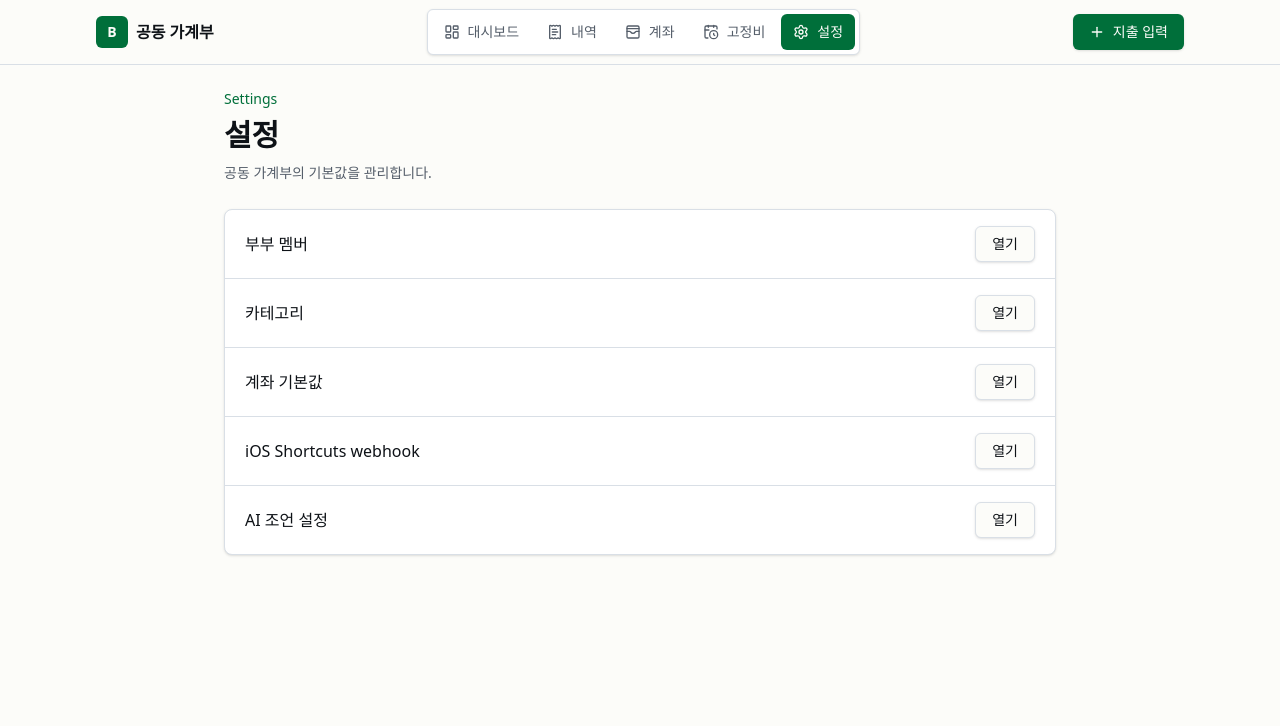
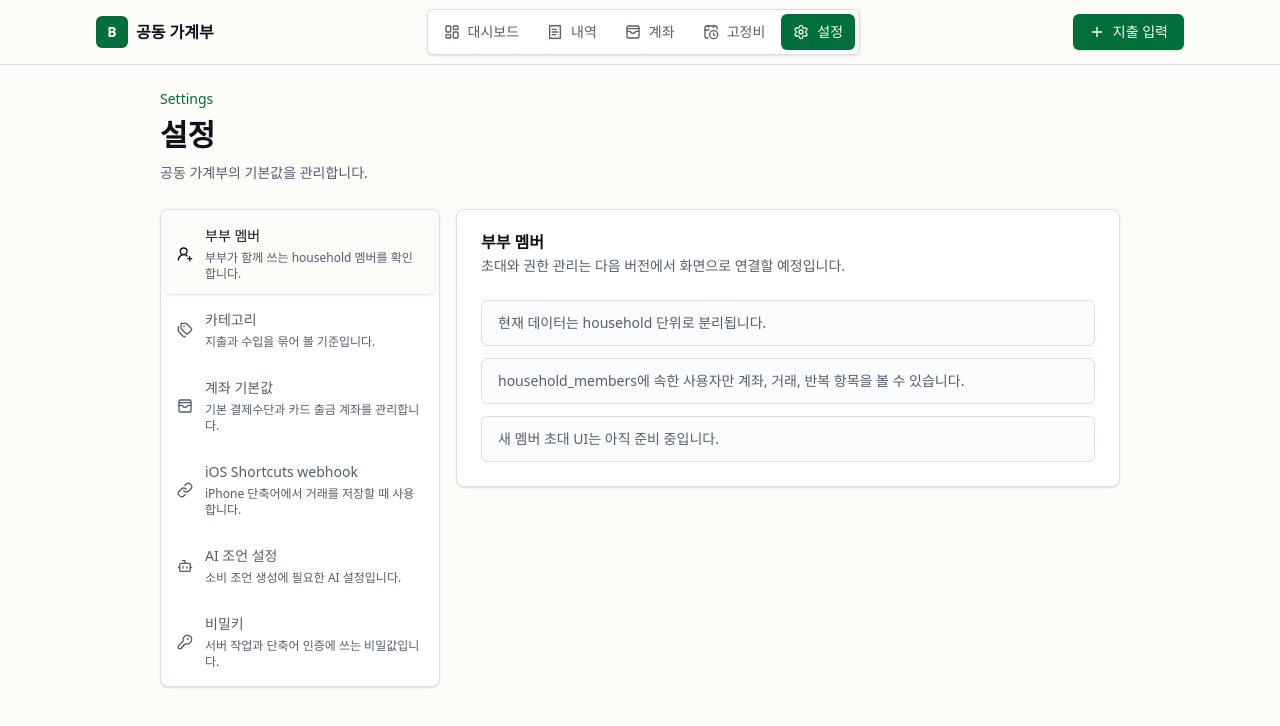
Before and after one commit to Incheol-217/couple-ledger, a Next.js app: page /settings in a window 1280 px wide. Shown: the top 726 px of the page. Built offline with nearby package versions, Linux system fonts and the light colour scheme.

Commit message:
Fix settings tabs

```diff
--- a/src/app/settings/page.tsx
+++ b/src/app/settings/page.tsx
@@ -1,36 +1,16 @@
 import { PageHeader } from "@/components/page-header";
-import { Button } from "@/components/ui/button";
-
-const settings = [
-  "부부 멤버",
-  "카테고리",
-  "계좌 기본값",
-  "iOS Shortcuts webhook",
-  "AI 조언 설정",
-];
+import { SettingsClient } from "./settings-client";
 
 export default function SettingsPage() {
   return (
-    <div className="mx-auto flex w-full max-w-4xl flex-col gap-6 px-4 py-6 sm:px-6 lg:px-8">
+    <div className="mx-auto flex w-full max-w-5xl flex-col gap-6 px-4 py-6 sm:px-6 lg:px-8">
       <PageHeader
         eyebrow="Settings"
         title="설정"
         description="공동 가계부의 기본값을 관리합니다."
       />
 
-      <section className="overflow-hidden rounded-lg border bg-card shadow-sm">
-        {settings.map((item) => (
-          <div
-            className="flex items-center justify-between gap-4 border-b px-5 py-4 last:border-b-0"
-            key={item}
-          >
-            <span className="font-medium">{item}</span>
-            <Button type="button" variant="outline">
-              열기
-            </Button>
-          </div>
-        ))}
-      </section>
+      <SettingsClient />
     </div>
   );
 }
--- /dev/null
+++ b/src/app/settings/settings-client.tsx
@@ -0,0 +1,238 @@
+"use client";
+
+import {
+  Bot,
+  KeyRound,
+  LinkIcon,
+  Tags,
+  UserRoundPlus,
+  WalletCards,
+} from "lucide-react";
+import Link from "next/link";
+import type * as React from "react";
+import { Badge } from "@/components/ui/badge";
+import { Button } from "@/components/ui/button";
+import {
+  Card,
+  CardContent,
+  CardDescription,
+  CardHeader,
+  CardTitle,
+} from "@/components/ui/card";
+import {
+  Tabs,
+  TabsContent,
+  TabsList,
+  TabsTrigger,
+} from "@/components/ui/tabs";
+
+const settingsTabs = [
+  {
+    description: "부부가 함께 쓰는 household 멤버를 확인합니다.",
+    icon: UserRoundPlus,
+    label: "부부 멤버",
+    value: "members",
+  },
+  {
+    description: "지출과 수입을 묶어 볼 기준입니다.",
+    icon: Tags,
+    label: "카테고리",
+    value: "categories",
+  },
+  {
+    description: "기본 결제수단과 카드 출금 계좌를 관리합니다.",
+    icon: WalletCards,
+    label: "계좌 기본값",
+    value: "accounts",
+  },
+  {
+    description: "iPhone 단축어에서 거래를 저장할 때 사용합니다.",
+    icon: LinkIcon,
+    label: "iOS Shortcuts webhook",
+    value: "shortcuts",
+  },
+  {
+    description: "소비 조언 생성에 필요한 AI 설정입니다.",
+    icon: Bot,
+    label: "AI 조언 설정",
+    value: "ai",
+  },
+  {
+    description: "서버 작업과 단축어 인증에 쓰는 비밀값입니다.",
+    icon: KeyRound,
+    label: "비밀키",
+    value: "secrets",
+  },
+] as const;
+
+function SettingPanel({
+  action,
+  children,
+  description,
+  title,
+}: {
+  action?: React.ReactNode;
+  children: React.ReactNode;
+  description: string;
+  title: string;
+}) {
+  return (
+    <Card>
+      <CardHeader className="gap-3 sm:flex-row sm:items-start sm:justify-between">
+        <div className="space-y-1.5">
+          <CardTitle>{title}</CardTitle>
+          <CardDescription>{description}</CardDescription>
+        </div>
+        {action ? <div className="shrink-0">{action}</div> : null}
+      </CardHeader>
+      <CardContent>{children}</CardContent>
+    </Card>
+  );
+}
+
+function InfoList({ items }: { items: string[] }) {
+  return (
+    <ul className="grid gap-3 text-sm text-muted-foreground">
+      {items.map((item) => (
+        <li className="rounded-md border bg-muted/20 px-4 py-3" key={item}>
+          {item}
+        </li>
+      ))}
+    </ul>
+  );
+}
+
+export function SettingsClient() {
+  return (
+    <Tabs
+      className="grid gap-4 lg:grid-cols-[280px_1fr]"
+      defaultValue="members"
+    >
+      <TabsList className="h-auto w-full flex-col items-stretch gap-1 rounded-lg border bg-card p-1 text-left shadow-sm">
+        {settingsTabs.map((item) => {
+          const Icon = item.icon;
+
+          return (
+            <TabsTrigger
+              className="h-auto w-full justify-start gap-3 rounded-md px-3 py-3 text-left"
+              key={item.value}
+              value={item.value}
+            >
+              <Icon className="size-4 shrink-0" aria-hidden="true" />
+              <span className="min-w-0">
+                <span className="block font-medium">{item.label}</span>
+                <span className="mt-1 block whitespace-normal text-xs font-normal text-muted-foreground">
+                  {item.description}
+                </span>
+              </span>
+            </TabsTrigger>
+          );
+        })}
+      </TabsList>
+
+      <TabsContent value="members">
+        <SettingPanel
+          description="초대와 권한 관리는 다음 버전에서 화면으로 연결할 예정입니다."
+          title="부부 멤버"
+        >
+          <InfoList
+            items={[
+              "현재 데이터는 household 단위로 분리됩니다.",
+              "household_members에 속한 사용자만 계좌, 거래, 반복 항목을 볼 수 있습니다.",
+              "새 멤버 초대 UI는 아직 준비 중입니다.",
+            ]}
+          />
+        </SettingPanel>
+      </TabsContent>
+
+      <TabsContent value="categories">
+        <SettingPanel
+          description="모바일 입력과 대시보드 차트에서 함께 사용됩니다."
+          title="카테고리"
+        >
+          <InfoList
+            items={[
+              "모바일 입력이나 Shortcuts webhook에서 새 카테고리를 만들 수 있습니다.",
+              "같은 household 안에서 같은 타입과 이름의 카테고리는 중복 생성되지 않습니다.",
+              "전용 카테고리 관리 화면은 다음 단계에서 추가하면 됩니다.",
+            ]}
+          />
+        </SettingPanel>
+      </TabsContent>
+
+      <TabsContent value="accounts">
+        <SettingPanel
+          action={
+            <Button asChild variant="outline">
+              <Link href="/accounts">
+                <WalletCards className="size-4" aria-hidden="true" />
+                계좌 관리
+              </Link>
+            </Button>
+          }
+          description="카드의 기본 출금 계좌와 표시 순서를 관리합니다."
+          title="계좌 기본값"
+        >
+          <InfoList
+            items={[
+              "계좌와 결제수단은 /accounts 화면에서 추가하고 수정합니다.",
+              "카드 계좌는 기본 출금 계좌를 선택할 수 있습니다.",
+              "비활성화한 계좌는 새 거래 입력 목록에서 제외됩니다.",
+            ]}
+          />
+        </SettingPanel>
+      </TabsContent>
+
+      <TabsContent value="shortcuts">
+        <SettingPanel
+          description="iPhone에서 빠르게 거래를 보내는 webhook 설정입니다."
+          title="iOS Shortcuts webhook"
+        >
+          <div className="space-y-4">
+            <div className="flex flex-wrap gap-2">
+              <Badge variant="secondary">POST</Badge>
+              <Badge variant="outline">/api/shortcuts/transactions</Badge>
+            </div>
+            <InfoList
+              items={[
+                "Vercel 환경변수 SHORTCUTS_WEBHOOK_SECRET과 단축어의 shortcut_secret이 같아야 합니다.",
+                "요청에는 household_id, user_id, amount, type, account가 필요합니다.",
+                "카테고리 이름이 없으면 미분류로 저장되고, 이름이 있는데 없으면 새로 생성됩니다.",
+              ]}
+            />
+          </div>
+        </SettingPanel>
+      </TabsContent>
+
+      <TabsContent value="ai">
+        <SettingPanel
+          description="AI에는 원본 거래가 아니라 요약 데이터만 전달합니다."
+          title="AI 조언 설정"
+        >
+          <InfoList
+            items={[
+              "Vercel 환경변수 OPENAI_API_KEY가 있어야 AI 조언 API가 동작합니다.",
+              "OPENAI_MODEL 기본값은 gpt-4o-mini입니다.",
+              "AI 조언은 투자, 대출, 세금, 법률 조언을 하지 않도록 제한되어 있습니다.",
+            ]}
+          />
+        </SettingPanel>
+      </TabsContent>
+
+      <TabsContent value="secrets">
+        <SettingPanel
+          description="서버 작업에 필요한 비밀값입니다."
+          title="비밀키"
+        >
+          <InfoList
+            items={[
+              "JOB_SECRET은 반복 거래 생성 작업을 수동 실행할 때 사용합니다.",
+              "SHORTCUTS_WEBHOOK_SECRET과 JOB_SECRET은 서로 다른 긴 문자열로 두는 편이 안전합니다.",
+              "비밀키는 GitHub에 올리지 말고 Vercel 환경변수에만 저장하세요.",
+            ]}
+          />
+        </SettingPanel>
+      </TabsContent>
+    </Tabs>
+  );
+}
```
Also changed, not shown: 1 other file (tests, documents, lock files or other folders).
